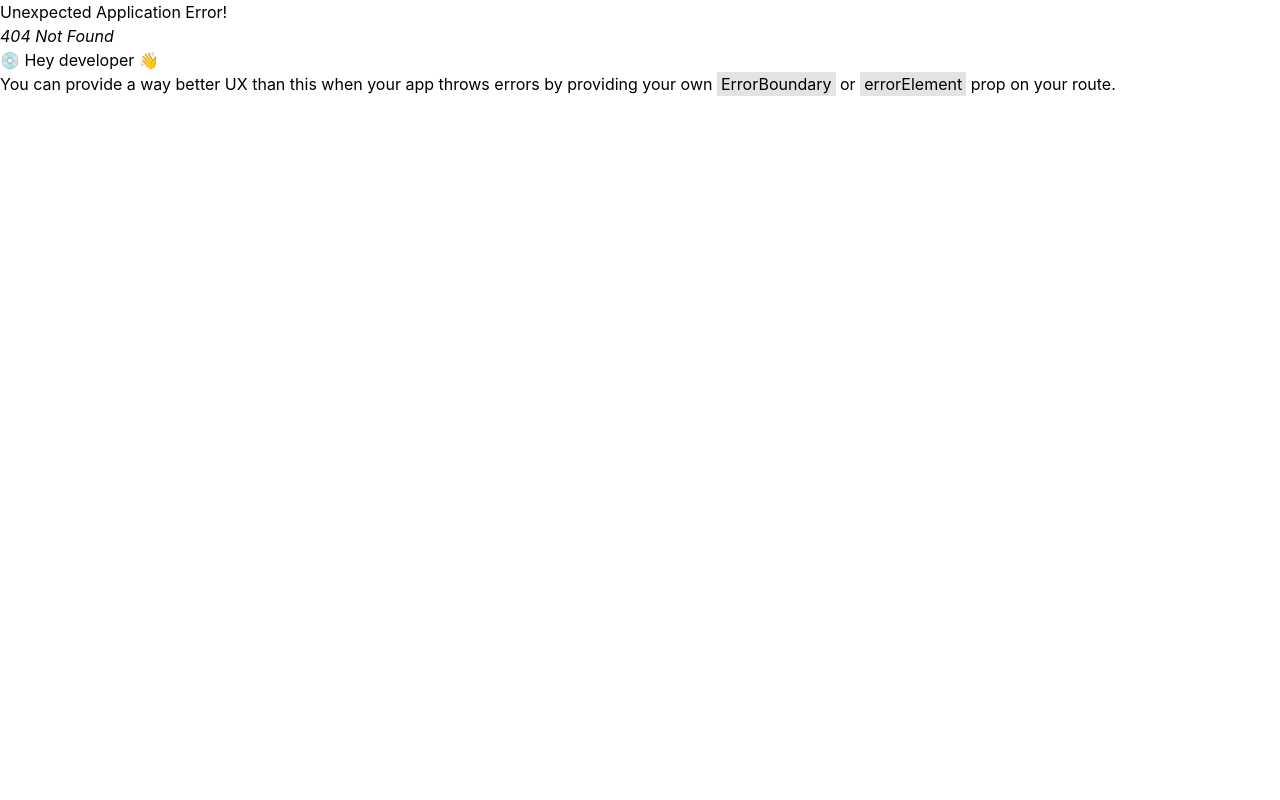
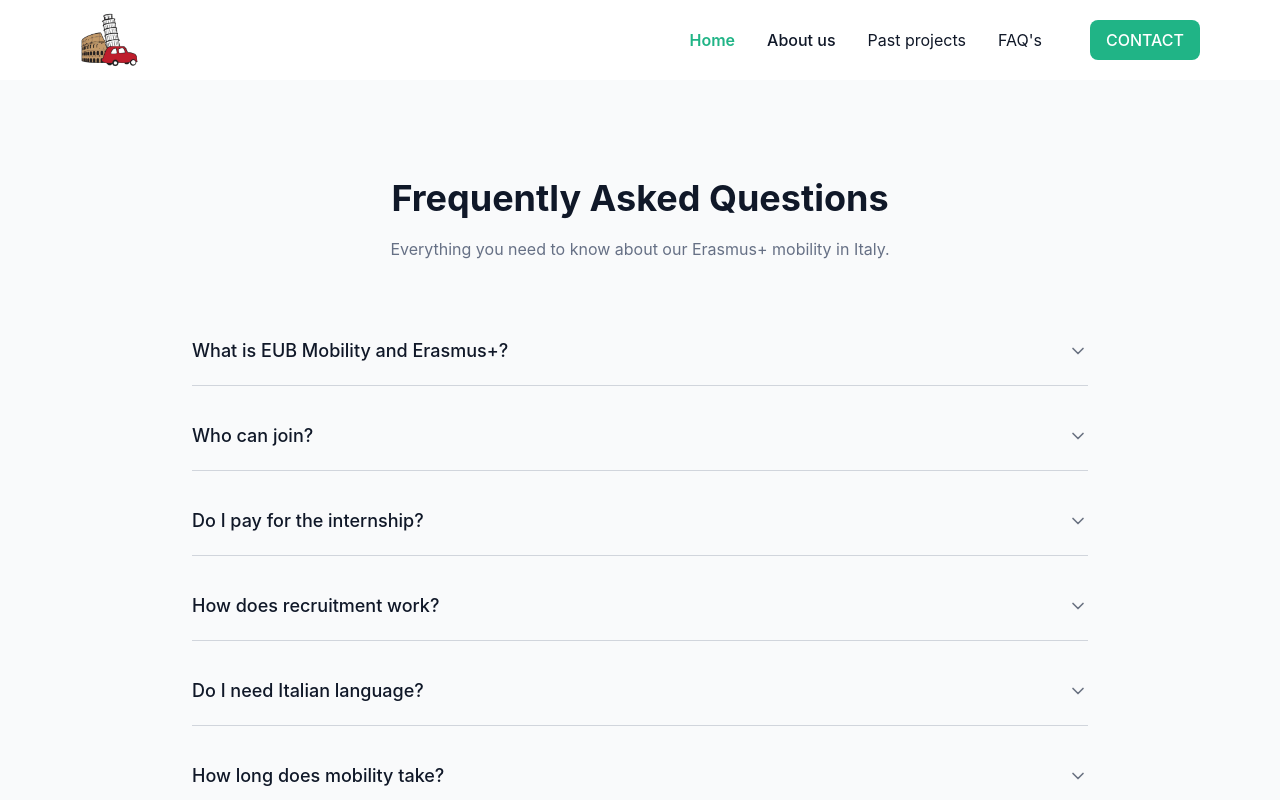
Before and after one commit to michalzajac123/EuMobilityItally, a React (Vite) app: page /faq in a window 1280 px wide. Before the commit this address had no page. Shown: the top 800 px of the page. Built offline with nearby package versions, Linux system fonts and the light colour scheme.

Commit message:
add FAQ view

```diff
--- a/src/components/NavbarView.jsx
+++ b/src/components/NavbarView.jsx
@@ -75,7 +75,7 @@ const NavbarView = () => {
             <Link to="/pastProjects">Past projects</Link>
           </li>
           <li>
-            <Link to="/faqs">FAQ's</Link>
+            <Link to="/faq">FAQ's</Link>
           </li>
 
           <button
--- a/src/index.css
+++ b/src/index.css
@@ -9,7 +9,7 @@
   --green-text-color: #20b486;
   --green-text-hover: #27a87f;
   --gray-text-color: #667085;
-  --gray-bg-color: #F9FAFB;
+  --gray-bg-color: #f9fafb;
 }
 * {
   font-family: "inter", sans-serif;
--- /dev/null
+++ b/src/pages/FAQPage/FAQView.jsx
@@ -0,0 +1,96 @@
+import { useState } from "react";
+
+export function Component() {
+  const [openIndex, setOpenIndex] = useState(null);
+  const toggle = (i) => setOpenIndex(openIndex === i ? null : i);
+
+  const faqs = [
+    {
+      q: "What is EUB Mobility and Erasmus+?",
+      a: "EUB Mobility provides Erasmus+ funded internships in Italy — work experience, language practice, cultural growth.",
+    },
+    {
+      q: "Who can join?",
+      a: "Students and young people aged 16–30. No experience required — motivation is enough.",
+    },
+    {
+      q: "Do I pay for the internship?",
+      a: "No. Erasmus+ covers stay, insurance, travel support + pocket money.",
+    },
+    {
+      q: "How does recruitment work?",
+      a: "Apply → short interview → documents → preparation → internship assignment.",
+    },
+    {
+      q: "Do I need Italian language?",
+      a: "Not required — support from mentors, international environments, natural learning on place.",
+    },
+    {
+      q: "How long does mobility take?",
+      a: "Usually 2–4 weeks depending on the project.",
+    },
+  ];
+
+  return (
+    <section className="px-6 py-16 md:py-24 bg-[var(--gray-bg-color)]">
+      <div className="max-w-4xl mx-auto text-center">
+        <h2 className="text-3xl md:text-4xl font-bold text-[var(--black-color)] leading-tight">
+          Frequently Asked Questions
+        </h2>
+
+        <p className="text-[var(--gray-text-color)] mt-4 mb-10 md:mb-14 text-sm md:text-base">
+          Everything you need to know about our Erasmus+ mobility in Italy.
+        </p>
+
+        {/* FAQ */}
+        <div className="space-y-4 text-left">
+          {faqs.map((item, index) => (
+            <div key={index}>
+              <button
+                onClick={() => toggle(index)}
+                className="w-full flex justify-between items-center py-4 md:py-5 border-b border-gray-300 group"
+              >
+                <span
+                  className={`font-medium md:text-lg transition
+                  ${
+                    openIndex === index
+                      ? "text-[var(--green-text-color)]"
+                      : "text-[var(--black-color)]"
+                  }`}
+                >
+                  {item.q}
+                </span>
+
+                <svg
+                  className={`w-5 h-5 transition-transform duration-300
+                    ${
+                      openIndex === index
+                        ? "rotate-180 text-[var(--green-text-color)]"
+                        : "text-gray-500 group-hover:text-[var(--green-text-color)]"
+                    }`}
+                  fill="none"
+                  stroke="currentColor"
+                  strokeWidth="2"
+                  viewBox="0 0 24 24"
+                >
+                  <path
+                    d="M6 9l6 6 6-6"
+                    strokeLinecap="round"
+                    strokeLinejoin="round"
+                  />
+                </svg>
+              </button>
+
+              <div
+                className={`overflow-hidden transition-all duration-300 text-sm md:text-base text-[var(--gray-text-color)] leading-relaxed
+                ${openIndex === index ? "max-h-32 py-2" : "max-h-0"}`}
+              >
+                {item.a}
+              </div>
+            </div>
+          ))}
+        </div>
+      </div>
+    </section>
+  );
+}
--- a/src/router/index.jsx
+++ b/src/router/index.jsx
@@ -13,6 +13,10 @@ export const router = createBrowserRouter([
         path: "contact",
         lazy: () => import("../pages/ContactPage/ContactView"),
       },
+      {
+        path: "faq",
+        lazy: () => import("../pages/FAQPage/FAQView"),
+      }
     ],
   },
 ]);
```
